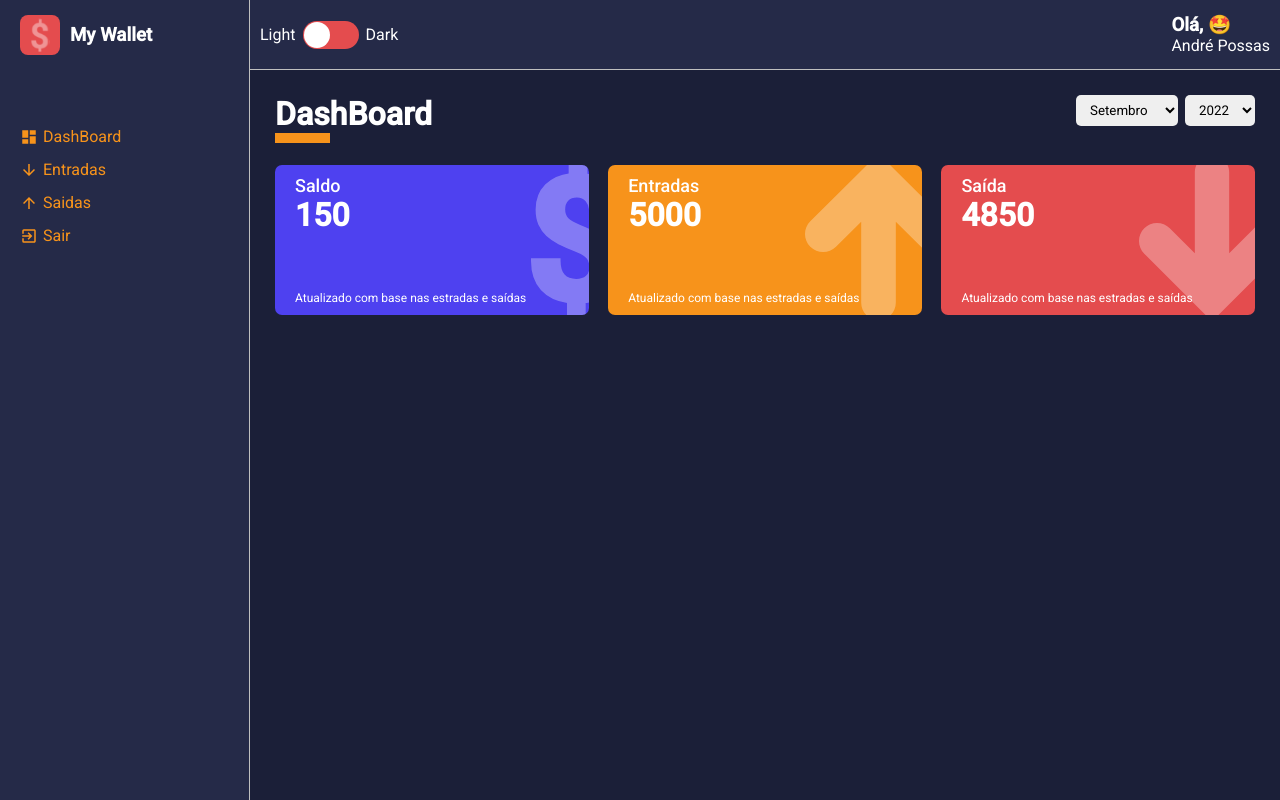
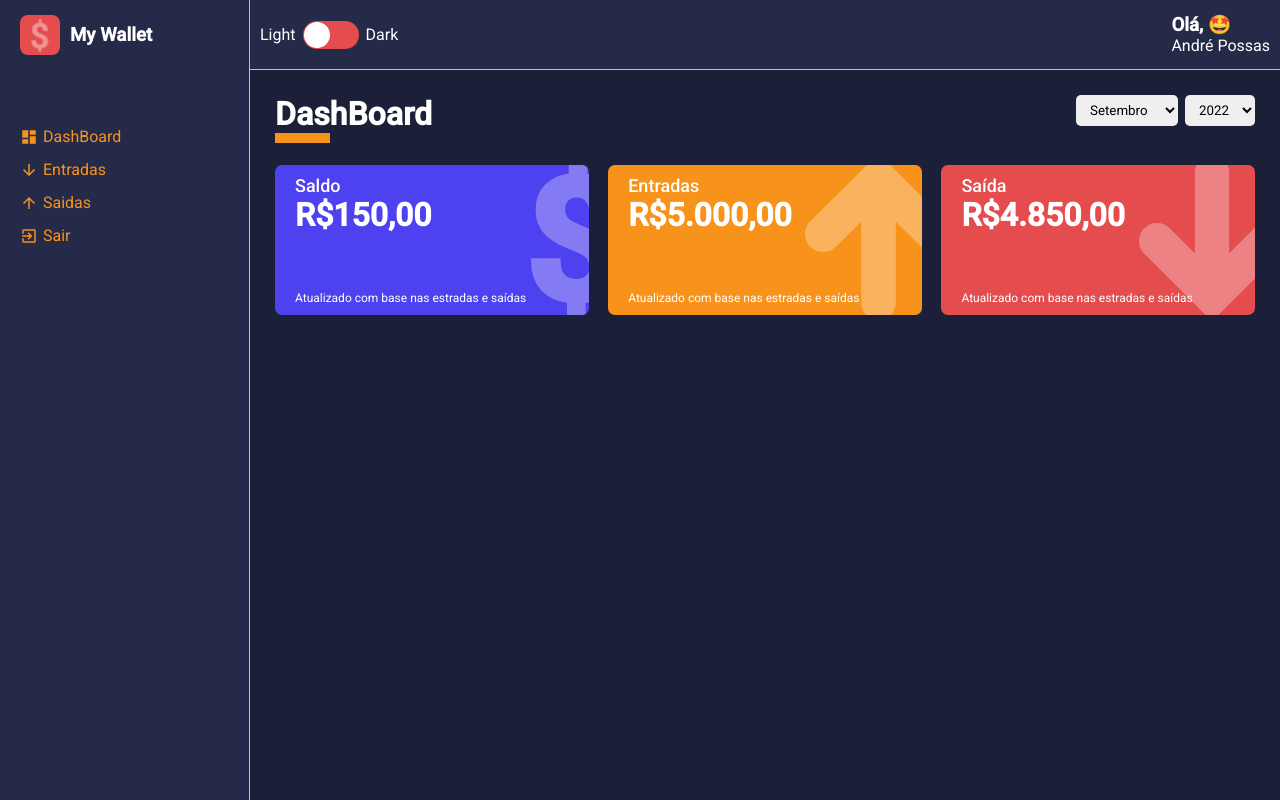
Before and after one commit to dekopossas/dashboard, a React (Create React App) app in the folder frontend/: page /dashboard in a window 1280 px wide. Built offline with nearby package versions, Linux system fonts and the light colour scheme.

Commit message:
react count

```diff
--- a/frontend/package.json
+++ b/frontend/package.json
@@ -11,6 +11,7 @@
     "@types/react": "^18.0.15",
     "@types/react-dom": "^18.0.6",
     "react": "^18.2.0",
+    "react-countup": "^6.3.0",
     "react-dom": "^18.2.0",
     "react-icons": "^4.4.0",
     "react-router-dom": "^6.3.0",
--- a/frontend/src/components/WalletBox/index.tsx
+++ b/frontend/src/components/WalletBox/index.tsx
@@ -1,4 +1,5 @@
 import React, { useMemo } from 'react';
+import CountUp from 'react-countup';
 
 // Assets
 import dolarImg from '../../assets/dolar.svg';
@@ -32,7 +33,9 @@ function WalletBox({ title, amount, footerlabe, icon, color }: IWalletBoxProps)
   return (
     <Container color={color}>
       <span>{title}</span>
-      <h1>{amount}</h1>
+      <h1>
+        <CountUp end={amount} prefix={'R$'} separator="." decimal="," decimals={2} />
+      </h1>
       <small>{footerlabe}</small>
       <img src={iconSelected} alt={title} />
     </Container>
```
Also changed, not shown: 1 other file (tests, documents, lock files or other folders).
